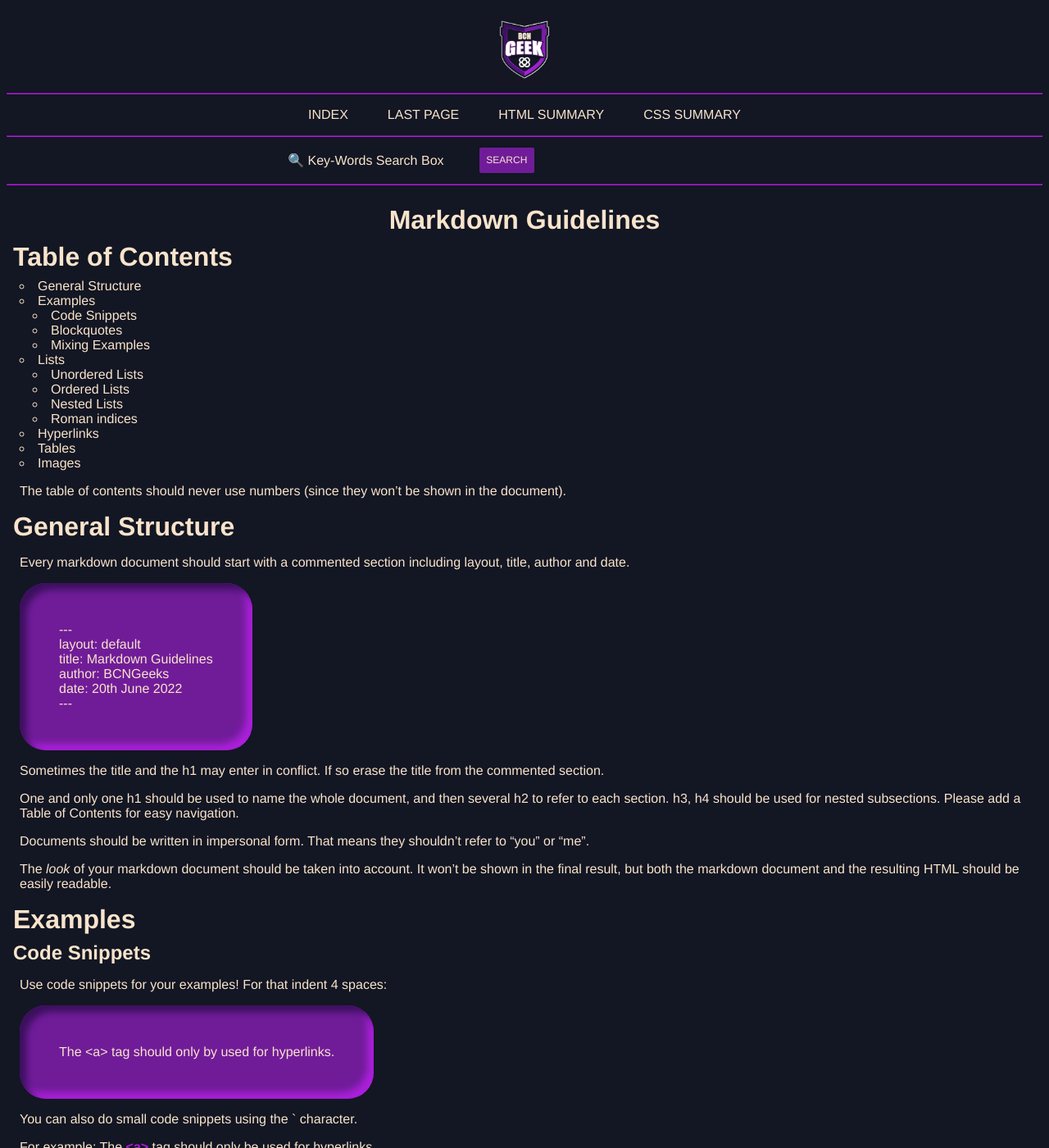
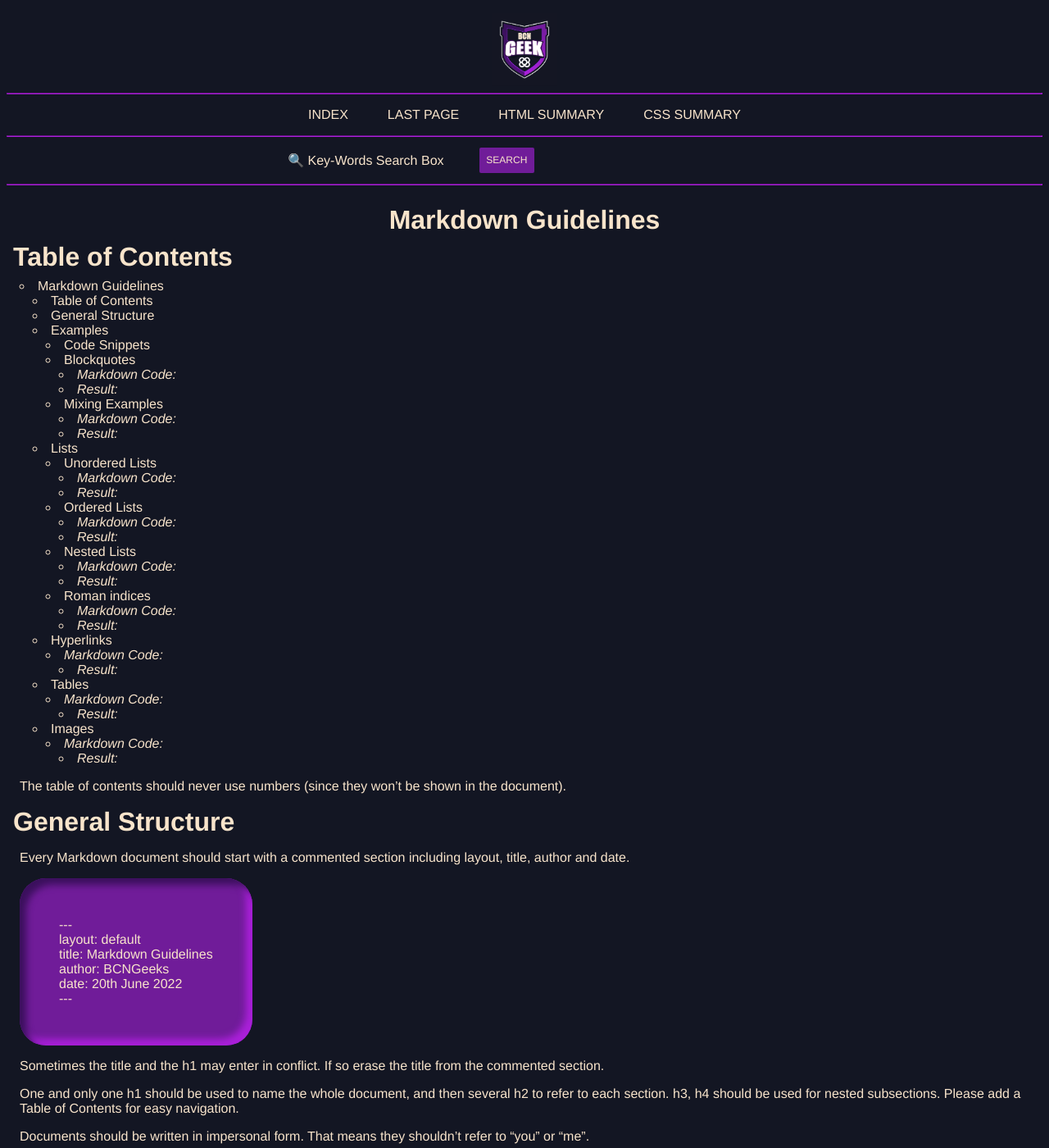
Before and after one commit to BCNGEEKS/Geekateca, a Jekyll site: the page built from Documentation/MarkdownGuidelines.md, in a window 1280 px wide and 1400 px high. Shown: the whole window at 82% size. Built offline with Jekyll 4.4.1, drawn with Linux system fonts in a browser that asks for light colours; our own code applies the rules of GitHub Pages for plain Markdown files; some of the changed text lies outside the part shown.

Commit message:
Grammar corrections

```diff
--- a/Documentation/MarkdownGuidelines.md
+++ b/Documentation/MarkdownGuidelines.md
@@ -9,19 +9,39 @@
 
 ## Table of Contents
 
-- [General Structure](#general-structure)
-- [Examples](#examples)
-  - [Code Snippets](#code-snippets)
-  - [Blockquotes](#blockquotes)
-  - [Mixing Examples](#mixing-examples)
-- [Lists](#lists)
-  - [Unordered Lists](#unordered-lists)
-  - [Ordered Lists](#ordered-lists)
-  - [Nested Lists](#nested-lists)
-  - [Roman indices](#roman-indices)
-- [Hyperlinks](#hyperlinks)
-- [Tables](#tables)
-- [Images](#images)
+- [Markdown Guidelines](#markdown-guidelines)
+  - [Table of Contents](#table-of-contents)
+  - [General Structure](#general-structure)
+  - [Examples](#examples)
+    - [Code Snippets](#code-snippets)
+    - [Blockquotes](#blockquotes)
+      - [_Markdown Code:_](#markdown-code)
+      - [_Result:_](#result)
+    - [Mixing Examples](#mixing-examples)
+      - [_Markdown Code:_](#markdown-code-1)
+      - [_Result:_](#result-1)
+  - [Lists](#lists)
+    - [Unordered Lists](#unordered-lists)
+      - [_Markdown Code:_](#markdown-code-2)
+      - [_Result:_](#result-2)
+    - [Ordered Lists](#ordered-lists)
+      - [_Markdown Code:_](#markdown-code-3)
+      - [_Result:_](#result-3)
+    - [Nested Lists](#nested-lists)
+      - [_Markdown Code:_](#markdown-code-4)
+      - [_Result:_](#result-4)
+    - [Roman indices](#roman-indices)
+      - [_Markdown Code:_](#markdown-code-5)
+      - [_Result:_](#result-5)
+  - [Hyperlinks](#hyperlinks)
+    - [_Markdown Code:_](#markdown-code-6)
+      - [_Result:_](#result-6)
+  - [Tables](#tables)
+    - [_Markdown Code:_](#markdown-code-7)
+      - [_Result:_](#result-7)
+  - [Images](#images)
+    - [_Markdown Code:_](#markdown-code-8)
+      - [_Result:_](#result-8)
 
 <!-- end of the list -->
 
@@ -29,7 +49,7 @@
 
 ## General Structure
 
-Every markdown document should start with a commented section including layout, title, author and date.
+Every Markdown document should start with a commented section including layout, title, author and date.
 
     ---
     layout: default
@@ -45,7 +65,7 @@
 
 Documents should be written in impersonal form. That means they shouldn't refer to "you" or "me".
 
-The _look_ of your markdown document should be taken into account. It won't be shown in the final result, but both the markdown document and the resulting HTML should be easily readable.
+The _look_ of your Markdown document should be taken into account. It won't be shown in the final result, but both the Markdown document and the resulting HTML should be easily readable.
 
 ## Examples
 
@@ -77,7 +97,7 @@
 
 ### Mixing Examples
 
-You can also mix both blockquotes and code snippets but we don't recommend such practice unless completely needed; the final style will not look great. Take into account that to mix these two you need to intend 5 spaces instead of 4.
+You can also mix both blockquotes and code snippets, but we don't recommend such practice unless completely needed; the final style will not look great. Take into account that to mix these two you need to intend 5 spaces instead of 4.
 
 #### _Markdown Code:_
 
```
Also changed, not shown: other parts of Documentation/MarkdownGuidelines.md (+6 -6 lines), Documentation/ArticleExample.md (+2 -2 lines), Documentation/How To Pull Request.md (+4 -4 lines), Documentation/TriggersExplanation.md (+5 -5 lines), Documentation/uptodate.md (+3 -3 lines).
